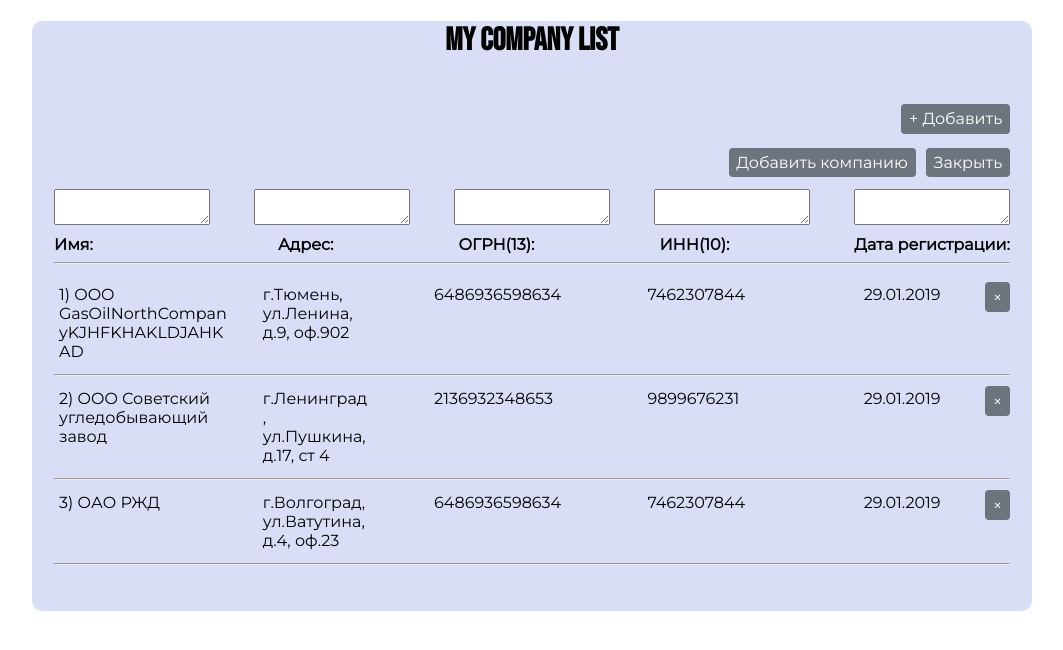
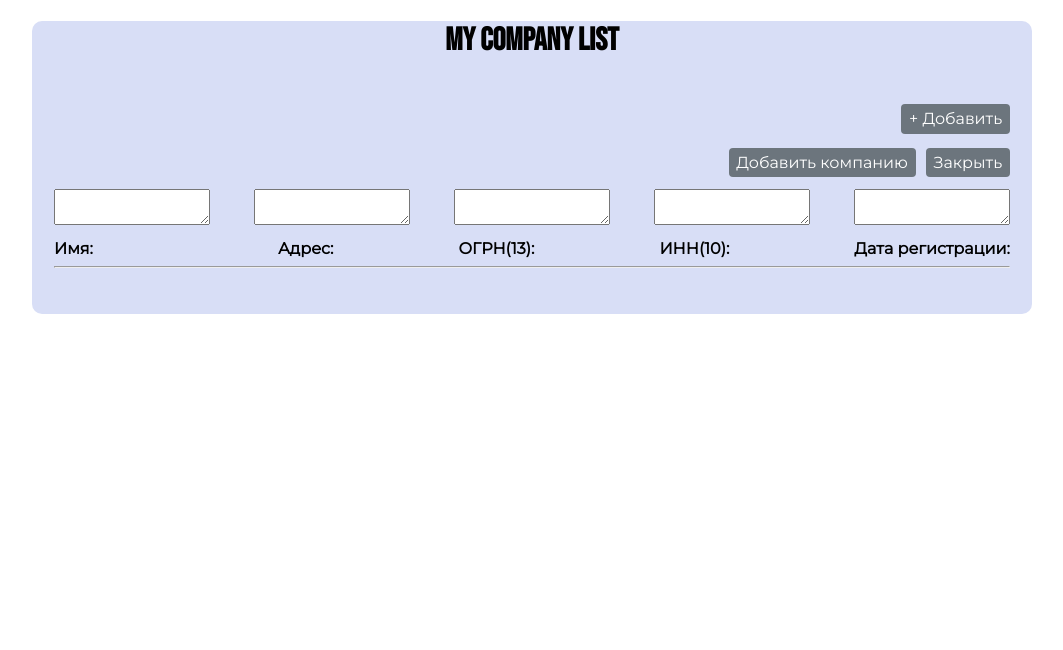
Before and after one commit to GHJKer/company-list-app, a Vue app in the folder company-list-app/: page / in a window 1280 px wide. Both pictures are taken after a click on the button "+ Добавить". Shown: the top 650 px of the page, without its empty margins (108-1171 px from the left). Built offline with nearby package versions, Linux system fonts and the light colour scheme.

Commit message:
main requirements
created the "minimum" features required

```diff
--- a/company-list-app/src/components/addCompany.vue
+++ b/company-list-app/src/components/addCompany.vue
@@ -10,16 +10,32 @@
     </div>
 
     <div class="add-group">
-      <textarea v-model="name"></textarea>
-      <textarea v-model="address"></textarea>
-      <textarea v-model="ogrn"></textarea>
-      <textarea v-model="inn"></textarea>
-      <textarea v-model="date"></textarea>
+      <div>
+        <textarea v-model="name"></textarea>
+      </div>
+      <div>
+        <textarea v-model="address"></textarea>
+      </div>
+      <div>
+        <textarea v-model="ogrn"></textarea>
+      </div>
+      <div>
+        <textarea v-model="inn"></textarea>
+      </div>
+      <div>
+        <textarea v-model="date"></textarea>
+      </div>
+
+
+
+
+
     </div>
   </div>
 </template>
 
 <script>
+
 export default {
   data() {
     return {
@@ -27,7 +43,7 @@ export default {
       address: "",
       ogrn: "",
       inn: "",
-      date: "",
+      date: ""
     };
   },
   methods: {
@@ -35,10 +51,18 @@ export default {
       if (this.name.trim()) {
         const newCompany = {
           id: Date.now(),
-          name: this.name
+          name: this.name,
+          address: this.address,
+          ogrn: this.ogrn,
+          inn: this.inn,
+          date: this.date
         };
         this.$emit("add-company", newCompany);
         this.name = "";
+        this.address = "";
+        this.ogrn = "";
+        this.inn = "";
+        this.date = "";
       }
     },
     closeModal() {
@@ -93,6 +117,12 @@ export default {
   padding-bottom: 10px;
 }
 
+.validation {
+  font-size: 10px;
+  margin-block-start: 0;
+  color: red;
+}
+
 textarea {
   width: 150px;
 }
--- a/company-list-app/src/components/appItem.vue
+++ b/company-list-app/src/components/appItem.vue
@@ -1,11 +1,16 @@
 <template>
     <div class="fields">
-      <div class="name">{{ company.id }}) {{ company.name }}</div>
-      <div class="address">{{ company.address }}</div>
+      <div class="name">{{ index + 1 }}) {{ company.name }}</div>
+      <div class="address" v-if="!toEdit" v-on:click="toEdit = !toEdit">{{ company.address }}</div>
+      <div v-if="toEdit">
+          <textarea v-model="company.address">
+          </textarea>
+          <button class="btn-styles" @click="(addressField = company.address), (toEdit = false)">Сохранить</button>
+      </div>
       <div class="ogrn">{{ company.ogrn }}</div>
       <div class="inn">{{ company.inn }}</div>
       <div class="date">{{ company.date }}</div>
-      <div><button type="button" class="close-btn" v-on:click="$emit('remove-company', company.id)">&times;</button></div>
+      <div><button type="button" class="btn-styles" v-on:click="$emit('remove-company', company.id)">&times;</button></div>
     </div>
 </template>
 
@@ -15,6 +20,13 @@ export default {
         company: {
             type: Object,
             required: true
+        },
+        index: Number
+    },
+    data() {
+        return {
+            toEdit: false,
+            addressField: ""
         }
     }
 }
@@ -39,6 +51,13 @@ export default {
     margin-right: 55px;
     padding: 5px;
     word-break: break-word;
+    border: 3px solid transparent;
+    border-radius: 4px;
+}
+
+.address:hover {
+    border: 3px solid #70808d;
+    border-radius: 4px;
 }
 
 .ogrn {
@@ -57,12 +76,12 @@ export default {
     width: 100px;
     padding: 5px;
     margin-right: 20px;
+    word-break: break-word;
 }
 
-.close-btn {
+.btn-styles {
     font: inherit;
     cursor: pointer;
-
     display: inline-block;
     text-align: center;
     text-decoration: none;
@@ -74,15 +93,14 @@ export default {
     background-color: #6C757D;
 }
 
-.close-btn:active {
+.btn-styles:active {
   transform: translateY(1px);
   filter: saturate(150%);
   border: 3px solid #70808d;
 }
 
-.close-btn:hover {
+.btn-styles:hover {
   color: #bfbbc0;
-  /* border-color: currentColor; */
   background-color: #4e5a64;
 }
 </style>
--- a/company-list-app/src/components/listApp.vue
+++ b/company-list-app/src/components/listApp.vue
@@ -10,6 +10,7 @@
     </div>
     <div class="add-btns-container" v-if="showButtons">
         <addCompany
+          @add-company="addCompany"
           @closeModal="showButtons = false"
         />
     </div>
@@ -22,8 +23,11 @@
     </div>
     <hr />
     <ul>
-      <li v-for="(company, index) in companies" :key="index">
-        <appItem :company="company" @remove-company="removeCompany" />
+      <li v-for="(company, i) in companies" :key="i">
+        <appItem :company="company"
+          @remove-company="removeCompany"
+          :index="i"
+        />
         <hr />
       </li>
     </ul>
@@ -43,30 +47,7 @@ export default {
     return {
       showButtons: false,
       companies: [
-        {
-          id: 1,
-          name: "OOO GasOilNorthCompanyKJHFKHAKLDJAHKAD",
-          address: "г.Тюмень, ул.Ленина, д.9, оф.902",
-          ogrn: 6486936598634,
-          inn: 7462307844,
-          date: "29.01.2019",
-        },
-        {
-          id: 2,
-          name: "OOO Советский угледобывающий завод",
-          address: "г.Ленинград, ул.Пушкина, д.17, ст 4",
-          ogrn: 2136932348653,
-          inn: 9899676231,
-          date: "29.01.2019",
-        },
-        {
-          id: 3,
-          name: "OАO РЖД",
-          address: "г.Волгоград, ул.Ватутина, д.4, оф.23",
-          ogrn: 6486936598634,
-          inn: 7462307844,
-          date: "29.01.2019",
-        },
+
       ],
     };
   },
@@ -74,6 +55,9 @@ export default {
     removeCompany(id) {
       this.companies = this.companies.filter((t) => t.id !== id);
     },
+    addCompany(company) {
+      this.companies.push(company)
+    }
   },
 };
 </script>
```
